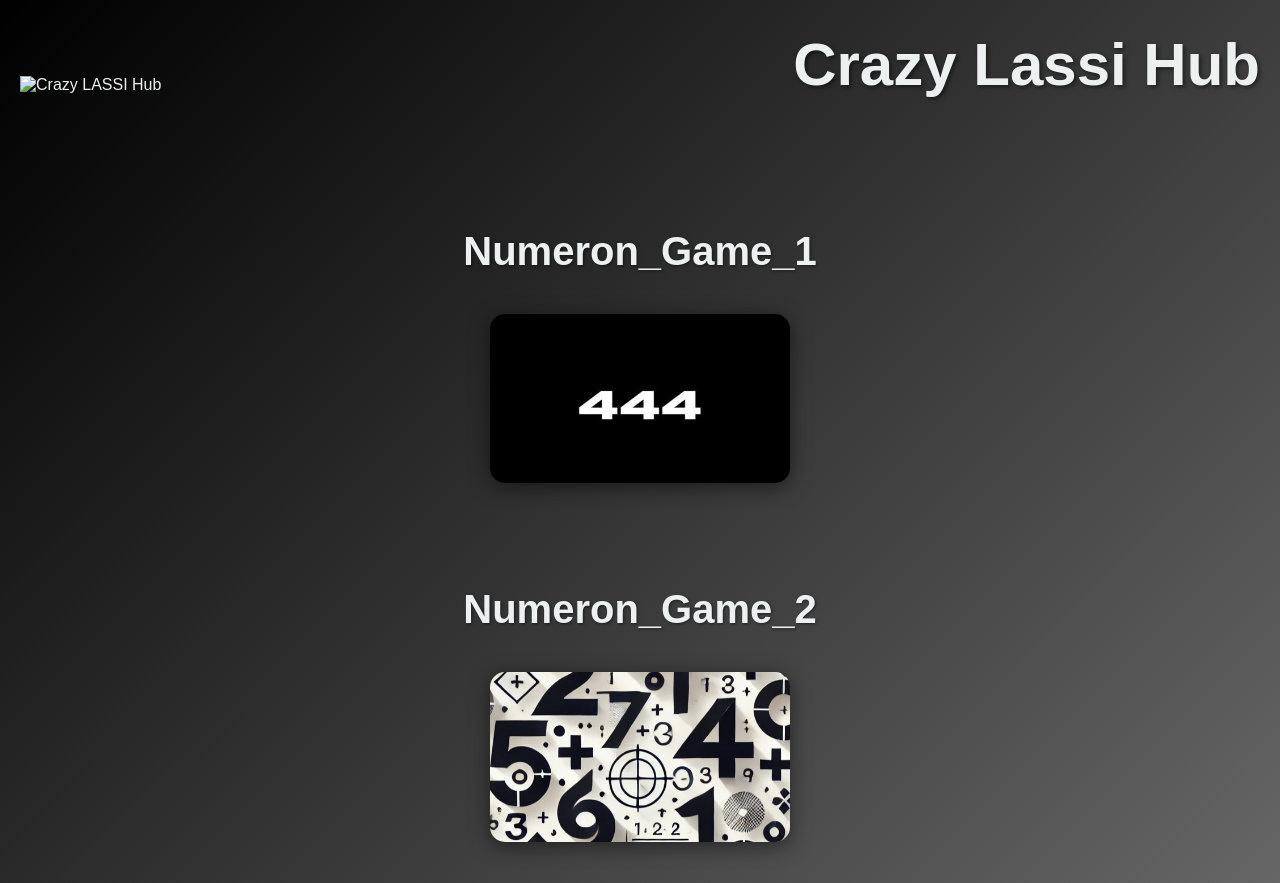
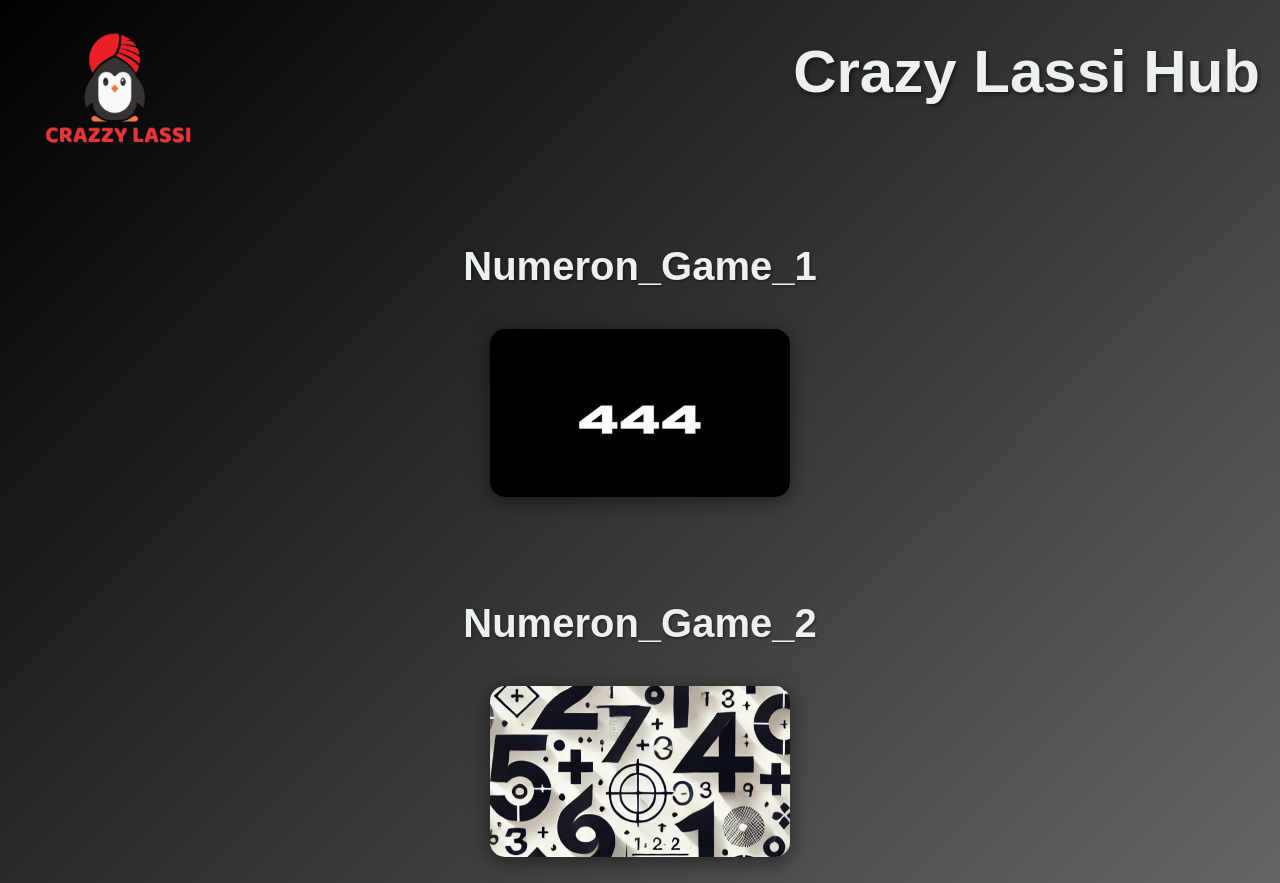
Before and after one commit to HerambInamke/CHILL_ZONE, a plain HTML site: page index.html in a window 1280 px wide. Shown: the top 883 px of the page. Drawn offline with Linux system fonts and the light colour scheme.

Commit message:
index.html

```diff
--- a/index.html
+++ b/index.html
@@ -193,8 +193,8 @@
 <body>
     <div class="navbar">
         <!-- Logo on the left -->
-        <a href="./CRAZY LASSI .png" target="_blank">
-            <img src="./CRAZY LASSI .png" alt="Crazy LASSI Hub" class="logo">
+        <a href="./Screenshot_2024-11-06_160850-removebg-preview.png" target="_blank">
+            <img src="./Screenshot_2024-11-06_160850-removebg-preview.png" alt="Crazy LASSI Hub" class="logo">
         </a>
         <!-- Main title aligned to the right -->
         <p class="main">Crazy Lassi Hub</p>
```
